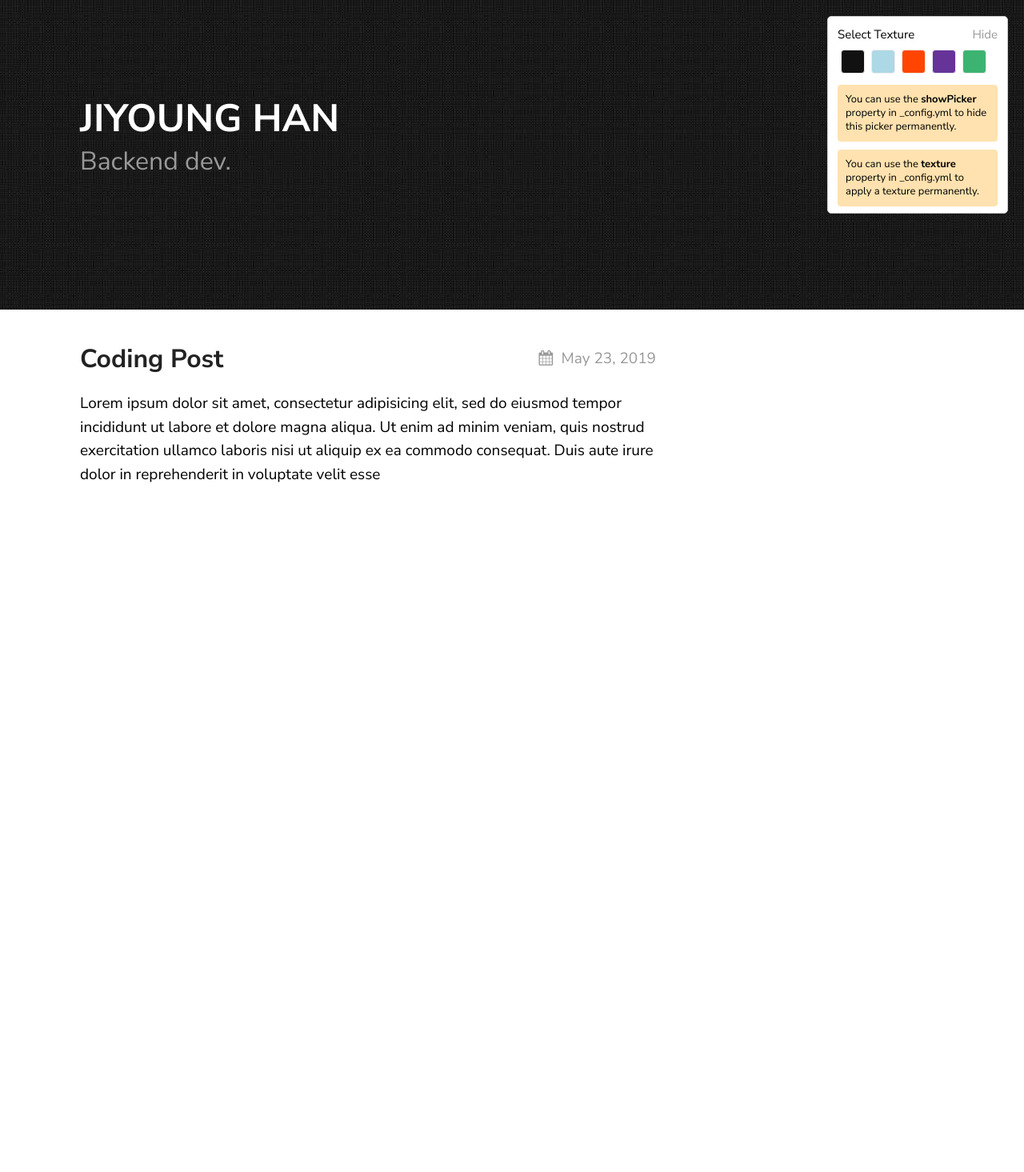
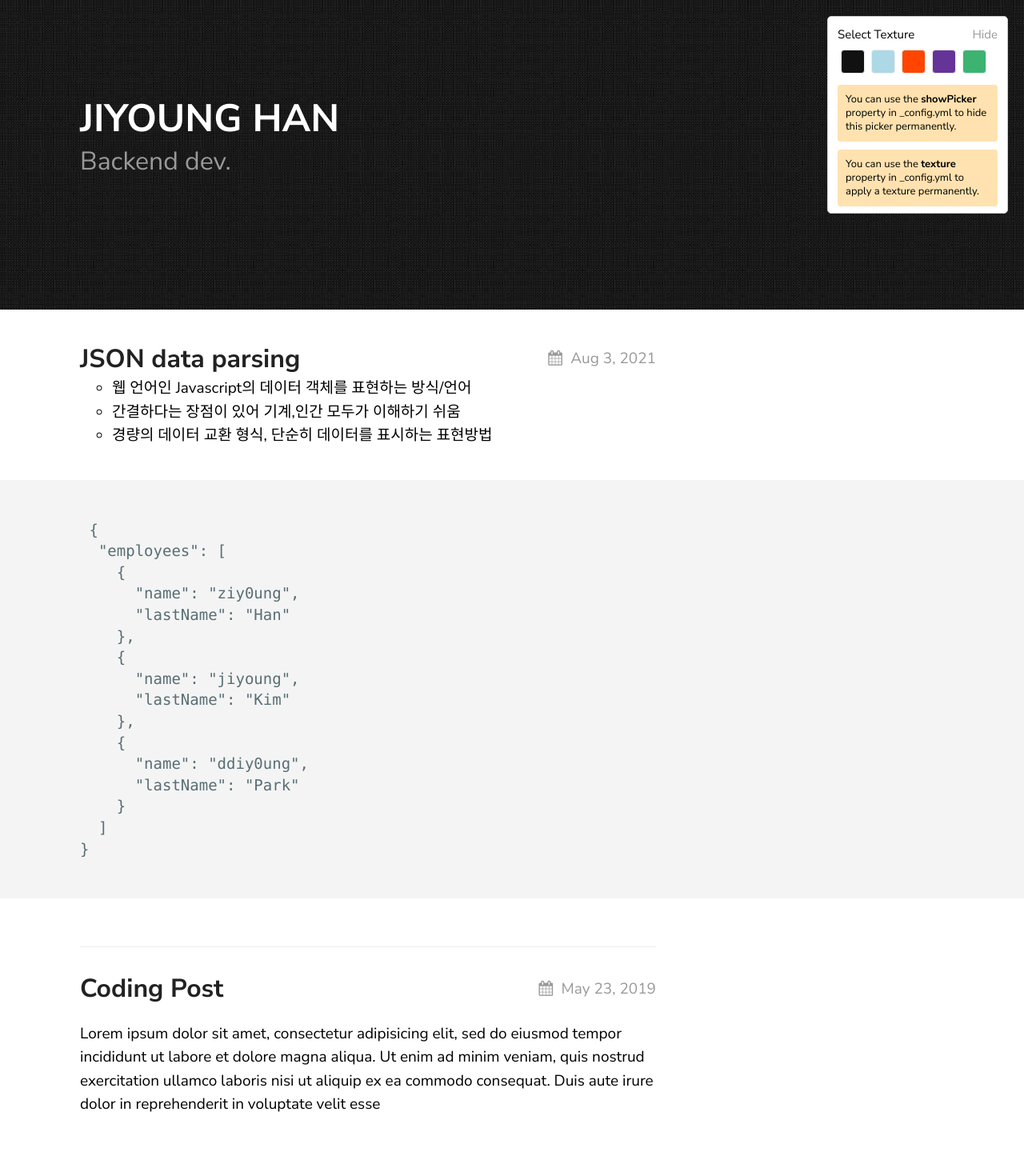
Before and after one commit to ziy0ung1234/ziy0ung1234.github.io, a Jekyll site: the page built from index.md, in a window 1280 px wide. Shown: the whole page at 80% size. Built offline with Jekyll 4.4.1, drawn with Linux system fonts in a browser that asks for light colours; before the commit the page ends 900 px from its top, so only the background shows below that.

Commit message:
json 데이터 파싱

````diff
--- /dev/null
+++ b/_posts/2021-08-03-JSON-data-parsing.markdown
@@ -0,0 +1,116 @@
+---
+layout: post
+title:  "JSON data parsing"
+description: Python_JSON data parsing
+date:   2021-08-03 22:21:40 +0530
+categories: Django Python
+---
+
+
+ - 웹 언어인 Javascript의 데이터 객체를 표현하는 방식/언어
+ - 간결하다는 장점이 있어 기계,인간 모두가 이해하기 쉬움
+ - 경량의 데이터 교환 형식, 단순히 데이터를 표시하는 표현방법
+
+```
+ {
+  "employees": [
+    {
+      "name": "ziy0ung",
+      "lastName": "Han"
+    },
+    {
+      "name": "jiyoung",
+      "lastName": "Kim"
+    },
+    {
+      "name": "ddiy0ung",
+      "lastName": "Park"
+    }
+  ]
+}
+```
+
+## JSON(JavaScript Object Notation) 형식
+### 1. name-value 형식의 쌍
+- 다양한 언어들에서 object, hashtable, struct로 실현되었다.
+
+ &nbsp&nbsp&nbsp&nbsp&nbsp&nbsp&nbsp&nbsp&nbsp&nbsp&nbsp&nbsp&nbsp&nbsp`{ String key : String value }`
+
+```
+{
+  "firstName": "ziy0ung",
+  "lastName": "Han",
+  "email": "dnjsejrjfsm1@gmail.com"
+}
+```
+_💡**value**에 들어갈 수 있는 자료형 : Number, String, Boolean, Array, Object, Null,,💡_
+### 2. 값들의 순서화 된 리스트 형식
+- 다양한 언어들에서 array, list로 실현되었다.
+
+&nbsp&nbsp&nbsp&nbsp&nbsp&nbsp&nbsp&nbsp&nbsp&nbsp&nbsp&nbsp&nbsp&nbsp&nbsp&nbsp&nbsp&nbsp&nbsp&nbsp `[ value1, value2, ….. ]`
+
+```
+{
+  "firstName": "ziy0ung",
+  "lastName": "Han",
+  "email": "dnjsejrjfsm1@gmail.com",
+  "hobby": ["listening music","watching movies"]
+}
+```
+[참조](https://nesoy.github.io/articles/2017-02/JSON)
+[참조](https://velog.io/@ym1085/JSON-%EC%82%AC%EC%9A%A9%EB%B2%95)
+# parsing
+ 컴퓨터 분야에서 `JSON` , `XML` , `HTML` 등으로 구성된 데이터를 분석하여 내가 원하는 부분만 추출하고자 하는 것
+
+[참조](https://www.opentutorials.org/course/3718/25092)
+
+
+## JSON(JavaScript Object Notation) 파싱
+
+### 1. Key:Value(1)
+```py
+import json
+
+music_id = '{"id":1,"username":"ziy0ung","display_name":"ziy0ung"}'
+jsonObject = json.loads(music_id)
+print(jsonObject['display_name']) 	# ziy0ung
+print(type(jsonObject))			# <class 'dict'>
+```
+
+ ### 2. Key:Value(N)
+ ```py
+ import json
+
+music_id   = '{"id":1,"username":"ziy0ung","display_name":["ziy0ung", "jiy0ung"]}'
+jsonObject = json.loads(music_id)
+jsonArray  = jsonObject['display_name']
+for name in jsonArray:
+	print(name)
+------------------------------------------------------------
+#ziy0ung
+#jiy0ung
+```
+
+### 3. key:Value(object)
+```py
+import json
+
+music_id   = '{"id":1,"username":"ziy0ung","display_name":{"korean":"지영", "english":"jiyoung"}}'
+jsonObject = json.loads(music_id)
+print(jsonObject['display_name']["korean"])	# 지영
+
+```
+### 4. key:value([object])
+
+```py
+import json
+
+music_id   = '{"id":1,"username":"ziy0ung","display_name":[{"korean":"지영", "english":"jiyoung"},{"korean": "띠옹", "english": "DDiong"}]}'
+jsonObject = json.loads(music_id)
+jsonArray  = jsonObject['display_name']
+for name in jsonArray:
+	print(name['korean'])
+------------------------------------------------------------
+# 지영
+# 띠옹
+```
--- a/_posts/2021-08-03-multipart/form-data.markdown
+++ b/_posts/2021-08-03-multipart/form-data.markdown
@@ -6,7 +6,6 @@ date:   2021-08-03 22:12:36 +0530
 categories: Django
 ---
 
-# multipart/form-data
 multipart는 MIME type([중요 MIME types](https://developer.mozilla.org/en-US/docs/Web/HTTP/Basics_of_HTTP/MIME_types/Common_types))이 각각의 파트로 나누어지는 것을 의미하며 request body에 다양한 Content-type을 담을 때 사용한다. 추가적으로 Content-type 필드에 MIME 타입을 기술해줄 수 있는데, 여러 타입중 하나가 **multipart**이다. `request.FILES['키값']`으로 파일들을 통신할 수 있고 `request.POST['키값']` 으로 json 데이터를 통신할 수 있다.
 
 ## File upload process
````
